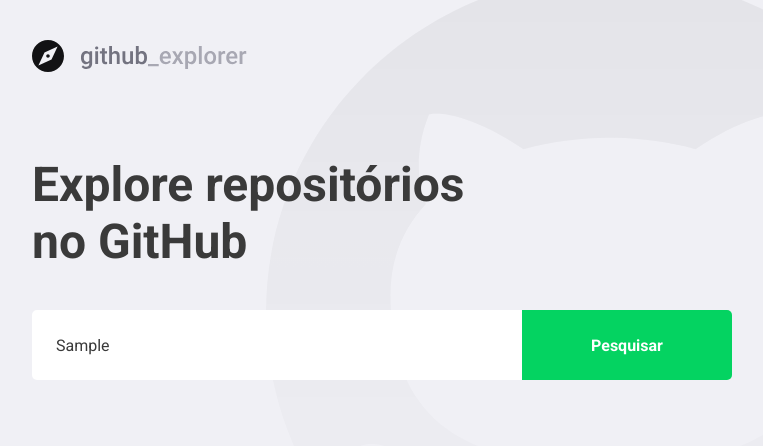
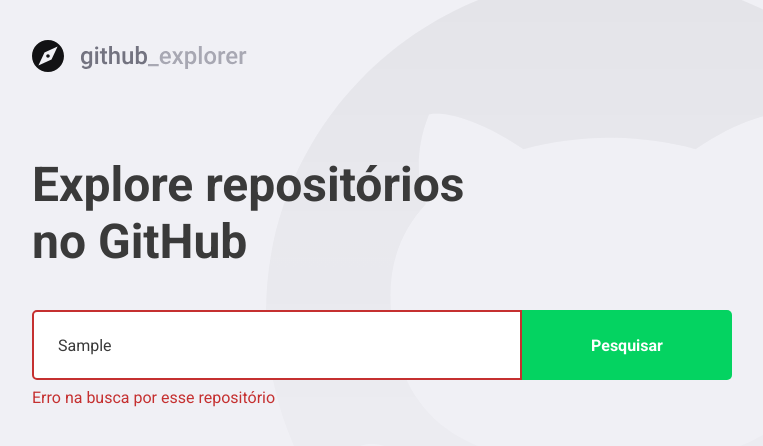
Before and after one commit to joao-lucas-dev/github-explorer, a React (Create React App) app: page / in a window 1280 px wide. Both pictures are taken after typing "Sample" into the empty fields and a click on the button "Pesquisar". Shown: the top 446 px of the page, without its empty margins (148-911 px from the left). Built offline with nearby package versions, Linux system fonts and the light colour scheme; no server answers.

Commit message:
feat: errors

```diff
--- a/src/pages/Dashboard/index.tsx
+++ b/src/pages/Dashboard/index.tsx
@@ -1,10 +1,10 @@
-import React, { useState, FormEvent } from 'react';
+import React, { useState, FormEvent, useEffect } from 'react';
 import { FiChevronRight } from 'react-icons/fi';
 
 import logo from '../../assets/logo.svg';
 import api from '../../services/api';
 
-import { Title, Form, Repositories } from './styles';
+import { Title, Form, Error, Repositories } from './styles';
 
 interface Repository {
   full_name: string;
@@ -17,6 +17,7 @@
 
 const Dashboard: React.FC = () => {
   const [newRepo, setNewRepo] = useState('');
+  const [inputError, setInputError] = useState('');
   const [repositories, setRepositories] = useState<Repository[]>([]);
 
   async function handleAddRepository(
@@ -24,14 +25,26 @@
   ): Promise<void> {
     e.preventDefault();
 
+    if (!newRepo) {
+      setInputError('Digite autor/nome do repositório');
+      return;
+    }
+
     try {
       const response = await api.get<Repository>(`/repos/${newRepo}`);
       setRepositories([...repositories, response.data]);
       setNewRepo('');
+      setInputError('');
     } catch (err) {
-      console.log(err);
+      setInputError('Erro na busca por esse repositório');
     }
   }
+
+  useEffect(() => {
+    if (newRepo !== '') {
+      setInputError('');
+    }
+  }, [newRepo]);
 
   return (
     <>
@@ -42,7 +55,7 @@
         no GitHub
       </Title>
 
-      <Form onSubmit={handleAddRepository}>
+      <Form hasError={!!inputError} onSubmit={handleAddRepository}>
         <input
           value={newRepo}
           onChange={(e) => setNewRepo(e.target.value)}
@@ -50,6 +63,8 @@
         />
         <button type="submit">Pesquisar</button>
       </Form>
+
+      {inputError && <Error>{inputError}</Error>}
 
       <Repositories>
         {repositories.map((repository) => (
--- a/src/pages/Dashboard/styles.ts
+++ b/src/pages/Dashboard/styles.ts
@@ -1,5 +1,9 @@
 import styled from 'styled-components';
 import { shade } from 'polished';
+
+interface FormProps {
+  hasError: boolean;
+}
 
 export const Title = styled.h1`
   font-size: 48px;
@@ -8,7 +12,7 @@
   margin-top: 80px;
 `;
 
-export const Form = styled.form`
+export const Form = styled.form<FormProps>`
   margin-top: 40px;
   max-width: 700px;
 
@@ -18,7 +22,7 @@
     flex: 1;
     height: 70px;
     padding: 0 24px;
-    border: 0;
+    border: 2px solid ${(props) => (props.hasError ? '#c53030' : '#fff')};
     border-radius: 5px 0 0 5px;
     color: #3a3a3a;
 
@@ -41,6 +45,12 @@
       background: ${shade(0.2, '#04d361')};
     }
   }
+`;
+
+export const Error = styled.span`
+  display: block;
+  color: #c53030;
+  margin-top: 8px;
 `;
 
 export const Repositories = styled.div`
```
